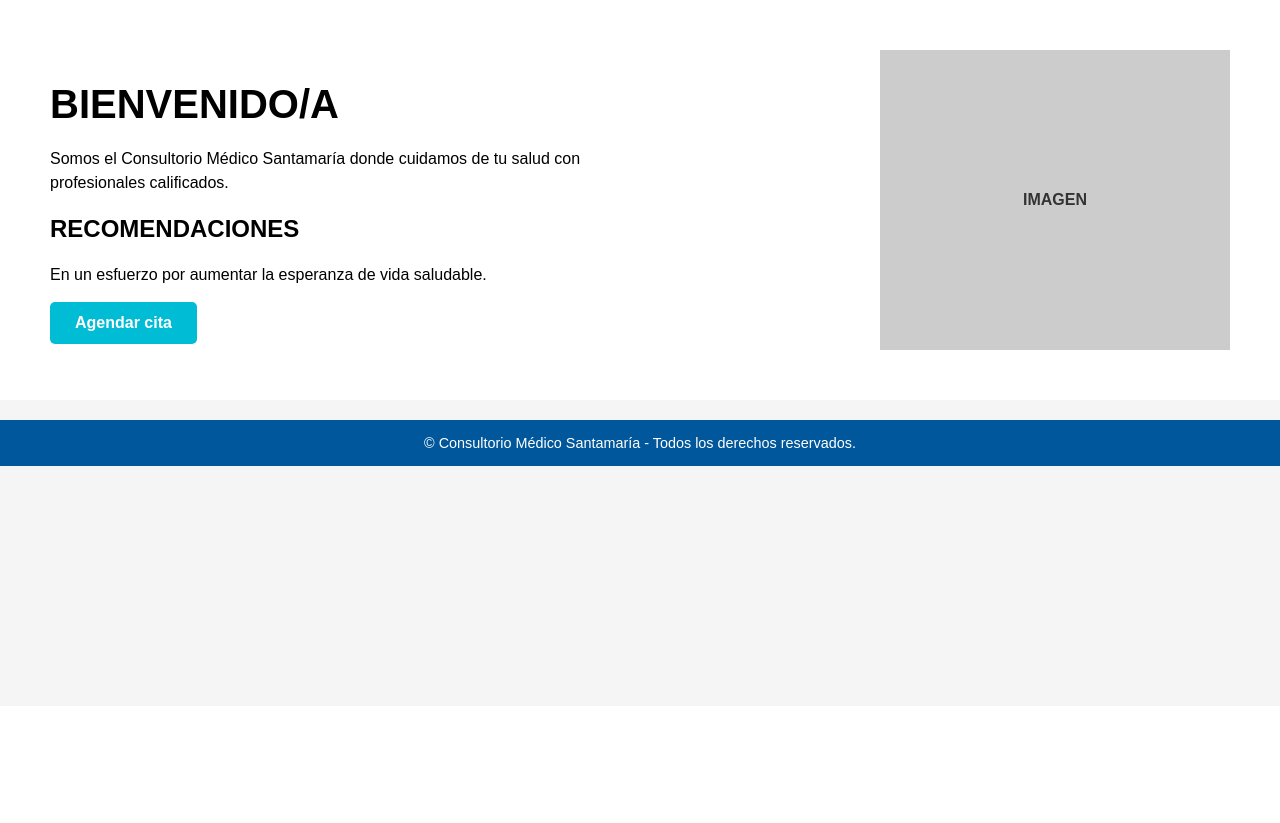
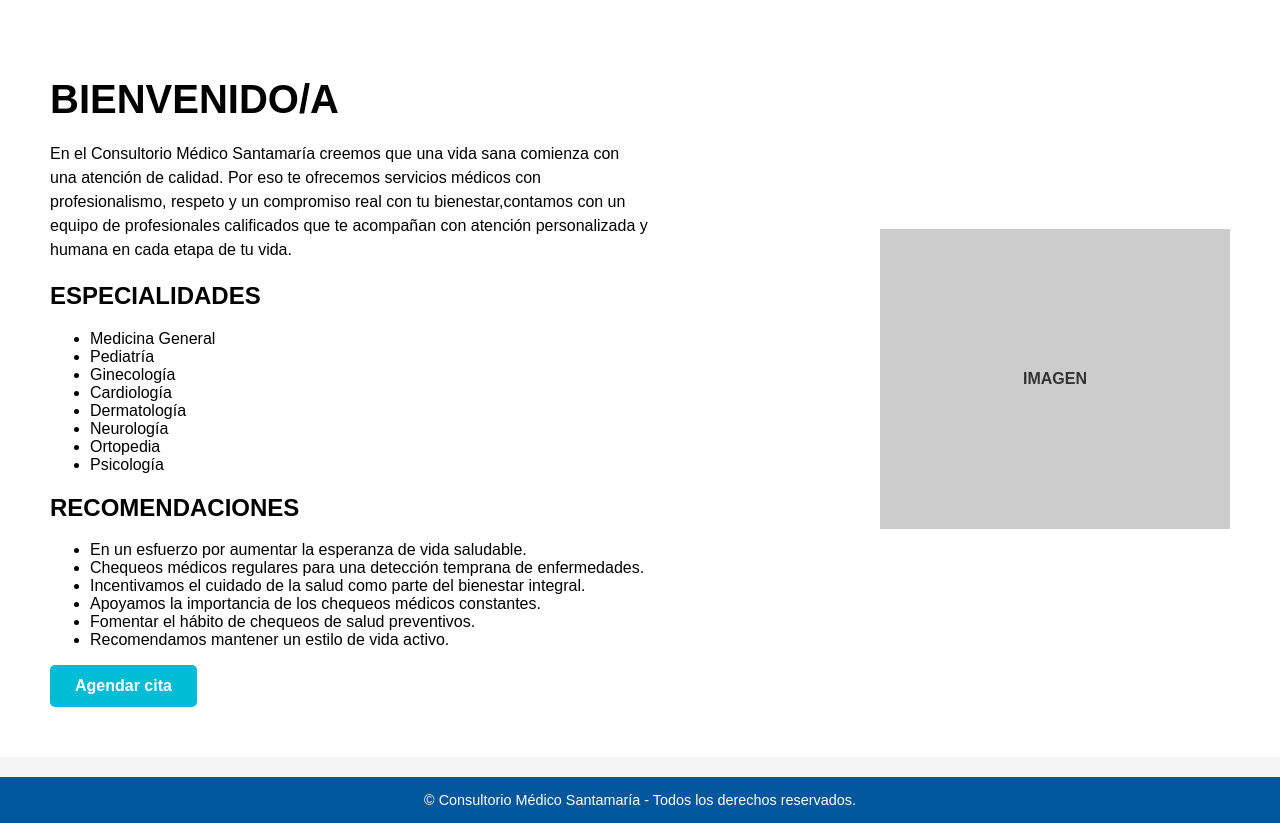
Before and after one commit to Proyecto-UTSEM/Proyecto_farmacia, a PHP site: page / in a window 1280 px wide. Shown: the part 94-917 px from the top of the page. Before the commit the page ends 560 px from the top, so only its background shows below. Run offline with PHP 8.4, Linux system fonts and the light colour scheme.

Commit message:
agregar estilos y especialidades

```diff
--- a/index.html
+++ b/index.html
@@ -7,11 +7,10 @@
   <meta charset="UTF-8">
   <meta name="viewport" content="width=device-width, initial-scale=1.0">
   <title>Consultorio Médico Santamaría</title>
-<link rel="stylesheet" href="styles.css">
+  <link rel="stylesheet" href="styles.css">
 </head>
 <body>
 
-  <!-- Encabezado -->
   <header>
     <div class="logo">
       <img src="logo.png" alt="Logo Consultorio">
@@ -23,15 +22,31 @@
       <a href="contacto.php">Contacto</a>
     </nav>
   </header>
-
-  <!-- Contenido principal -->
   <main>
     <div class="contenido">
       <h1>BIENVENIDO/A</h1>
-      <p>Somos el Consultorio Médico Santamaría donde cuidamos de tu salud con profesionales calificados.</p>
-
+      <p>En el Consultorio Médico Santamaría creemos que una vida sana comienza con una atención de calidad.
+Por eso te ofrecemos servicios médicos con profesionalismo, respeto y un compromiso real con tu bienestar,contamos con un equipo de profesionales calificados que te acompañan con atención personalizada y humana en cada etapa de tu vida.</p>
+      <h2>ESPECIALIDADES</h2>
+      <ul>
+        <li>Medicina General</li>
+        <li>Pediatría</li>
+        <li>Ginecología</li>
+        <li>Cardiología</li>
+        <li>Dermatología</li>
+        <li>Neurología</li>
+        <li>Ortopedia</li>
+        <li>Psicología</li>
+        </ul>
       <h2>RECOMENDACIONES</h2>
-      <p>En un esfuerzo por aumentar la esperanza de vida saludable.</p>
+      <ul>
+        <li>En un esfuerzo por aumentar la esperanza de vida saludable.</li>
+        <li>Chequeos médicos regulares para una detección temprana de enfermedades.</li>
+        <li>Incentivamos el cuidado de la salud como parte del bienestar integral.</li>
+        <li>Apoyamos la importancia de los chequeos médicos constantes.</li>
+        <li>Fomentar el hábito de chequeos de salud preventivos.</li>
+        <li>Recomendamos mantener un estilo de vida activo.</li>
+      </ul>
 
       <a href="agendar.php" class="btn-agendar">Agendar cita</a>
     </div>
@@ -40,8 +55,6 @@
       IMAGEN
     </div>
   </main>
-
-  <!-- Pie de página -->
   <footer>
     &copy; <?php echo date("Y"); ?> Consultorio Médico Santamaría - Todos los derechos reservados.
   </footer>
```
Also changed, not shown: styles.css (line endings or trailing spaces).
